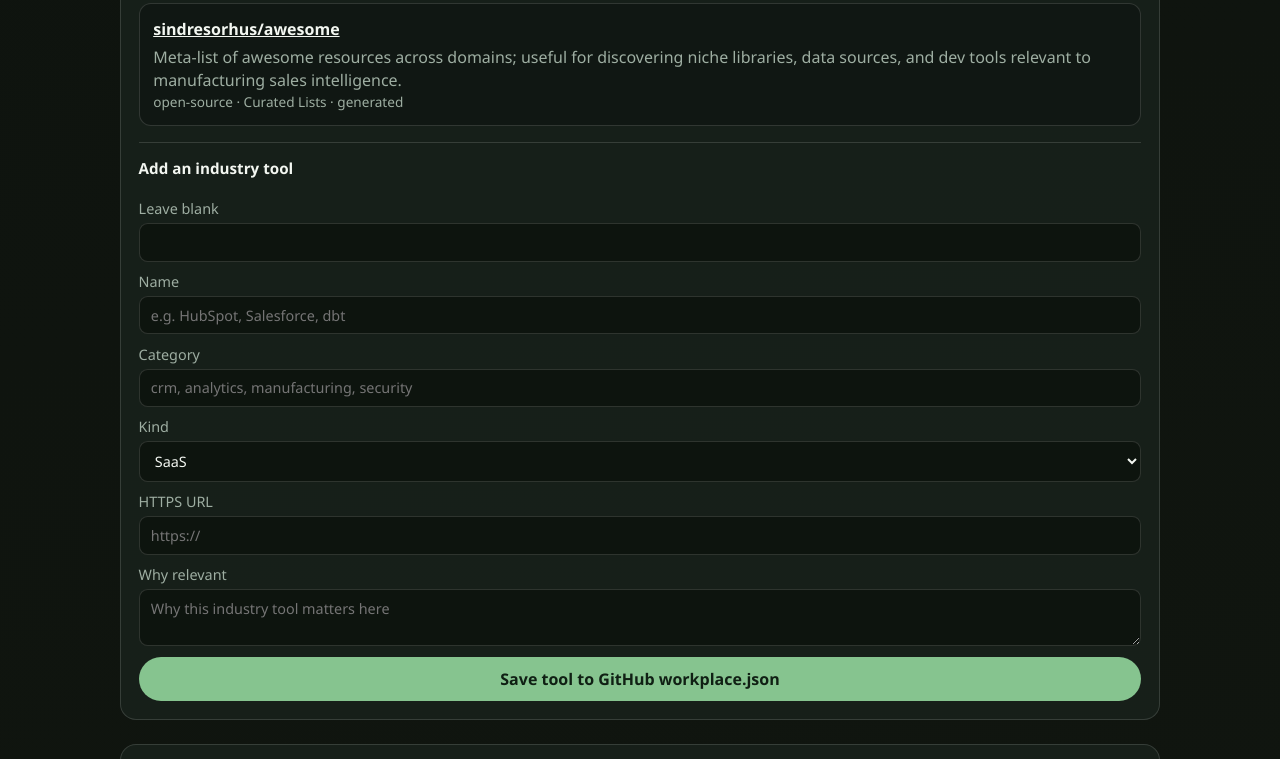
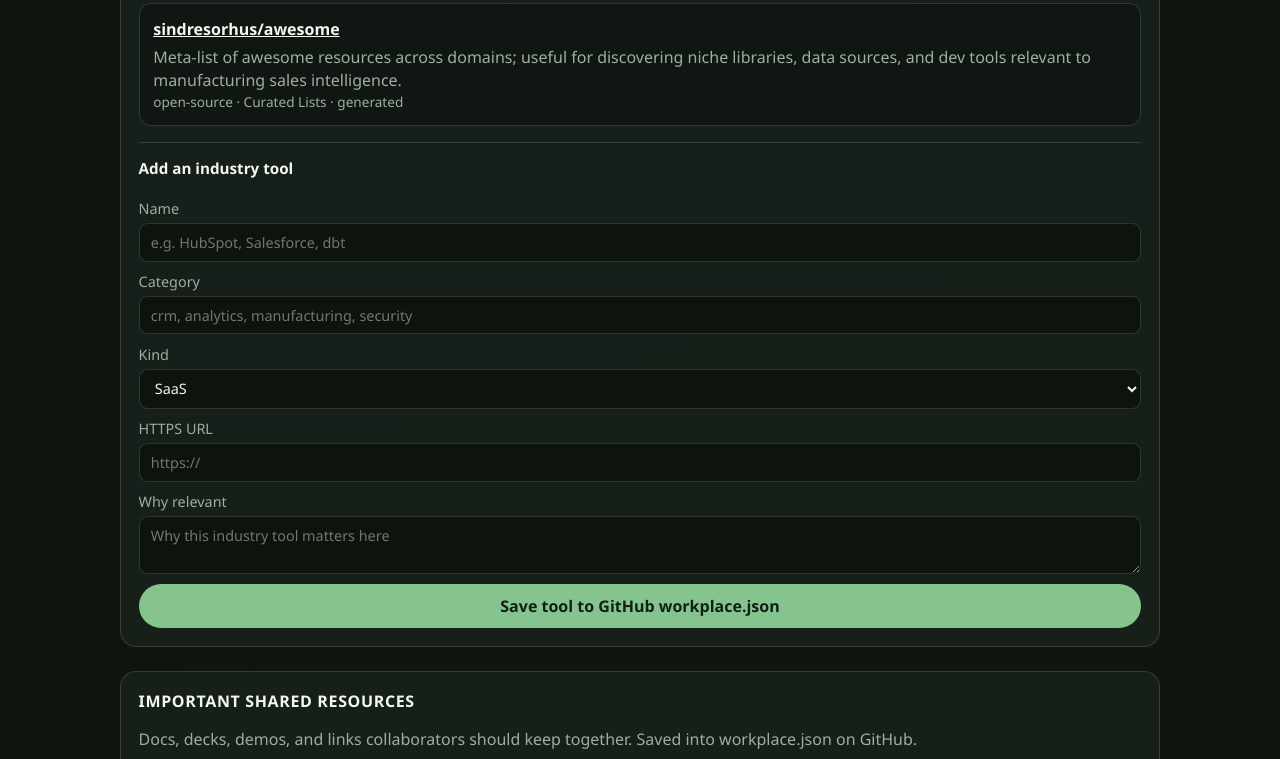
Before and after one commit to Martinezworldwide/network-prototypes, a website: page prototypes/competitive-installed-base-mapping-platform-unkn-c4a4b0/index.html in a window 1280 px wide. Shown: the part 1323-2082 px from the top of the page. Drawn offline with Linux system fonts and the light colour scheme.

Commit message:
Publish partnership prototype competitive-installed-base-mapping-platform-unkn-c4a4b0

```diff
--- a/prototypes/competitive-installed-base-mapping-platform-unkn-c4a4b0/styles.css
+++ b/prototypes/competitive-installed-base-mapping-platform-unkn-c4a4b0/styles.css
@@ -136,6 +136,7 @@ ul, ol { margin: 0; padding-left: 1.1rem; color: var(--muted); line-height: 1.5;
 }
 .file-label { display: inline-flex; align-items: center; }
 .file-label input { display: none; }
+.honeypot { position: absolute; left: -10000px; width: 1px; height: 1px; overflow: hidden; }
 #copy-brief:hover, .workplace-form button:hover { filter: brightness(1.05); }
 @media (max-width: 640px) {
   .hero, .grid article, .workplace-panel { border-radius: 0.85rem; }
```
